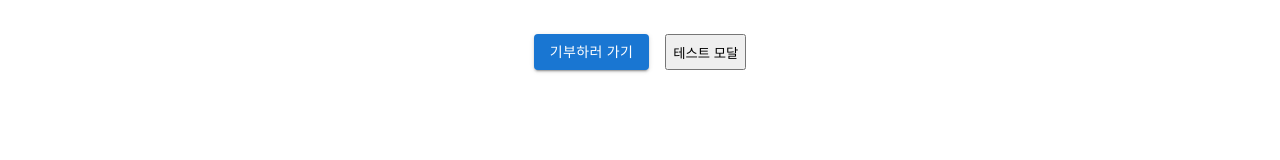
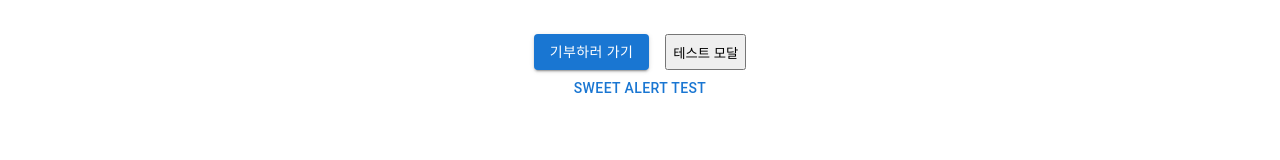
Before and after one commit to VeganDino/SEA, a React (Create React App) app in the folder frontend/: page /main in a window 1280 px wide. Shown: the part 434-594 px from the top of the page. Built offline with nearby package versions, Linux system fonts and the light colour scheme.

Commit message:
Feat:Sweetalert test

```diff
--- a/frontend/src/pages/main/Mainpage.js
+++ b/frontend/src/pages/main/Mainpage.js
@@ -24,6 +24,8 @@ import AnimalListPage from '../animalList/AnimalList';
 import AnimalList from '../animalList/AnimalList';
 import Modal from '../../components/modal/Modal'
 import NFTsale from '../modal/NFTsale/NFTsale'
+
+import SweetTest from '../modal/SweetTest'
 
 const cards = [1, 2, 3, 4, 5, 6, 7, 8, 9];
 
@@ -76,6 +78,7 @@ export default function Mainpage() {
               <button onClick={openModal} >테스트 모달</button>
               <Modal open={modalOpen} close={closeModal} header="테스트모달"><NFTsale /></Modal>
             </Stack>
+            <SweetTest />
           </Container>
         </Box>
         <Container sx={{ py: 8 }} maxWidth="md">
--- /dev/null
+++ b/frontend/src/pages/modal/SweetTest.js
@@ -0,0 +1,45 @@
+import React from 'react'
+import Swal from 'sweetalert2'
+import { useState } from 'react'
+import { Button } from '@mui/material'
+
+function SweetAlert2() {
+    const fireAlert = () => {
+        Swal.fire({
+            title: '기부를 진행하시겠습니까?',
+            showConfirmButton: true,
+            showCancelButton: true,
+            confirmButtonText: "OK",
+            cancelButtonText: "Cancel",
+            icon: 'warning'
+        }
+        ).then((result) => {
+
+            if (result.isConfirmed) {
+                Swal.fire('기부가 완료되었습니다.', '감사합니다! 많은 기부 부탁해욥^^', 'success');
+
+            } else
+                Swal.fire('진행 중단', '기부 해주시지 ㅜ', 'error')
+
+        })
+    }
+    return (
+        <div >
+            <center>
+
+                <Button className="btn btn-primary"
+                    onClick={fireAlert}>
+                    Sweet alert Test
+                 </Button>
+            </center>
+        </div>
+    )
+}
+
+export default function SweetTest() {
+    return (
+        <div className="SweetTest">
+            <SweetAlert2 />
+        </div>
+    );
+}
```
